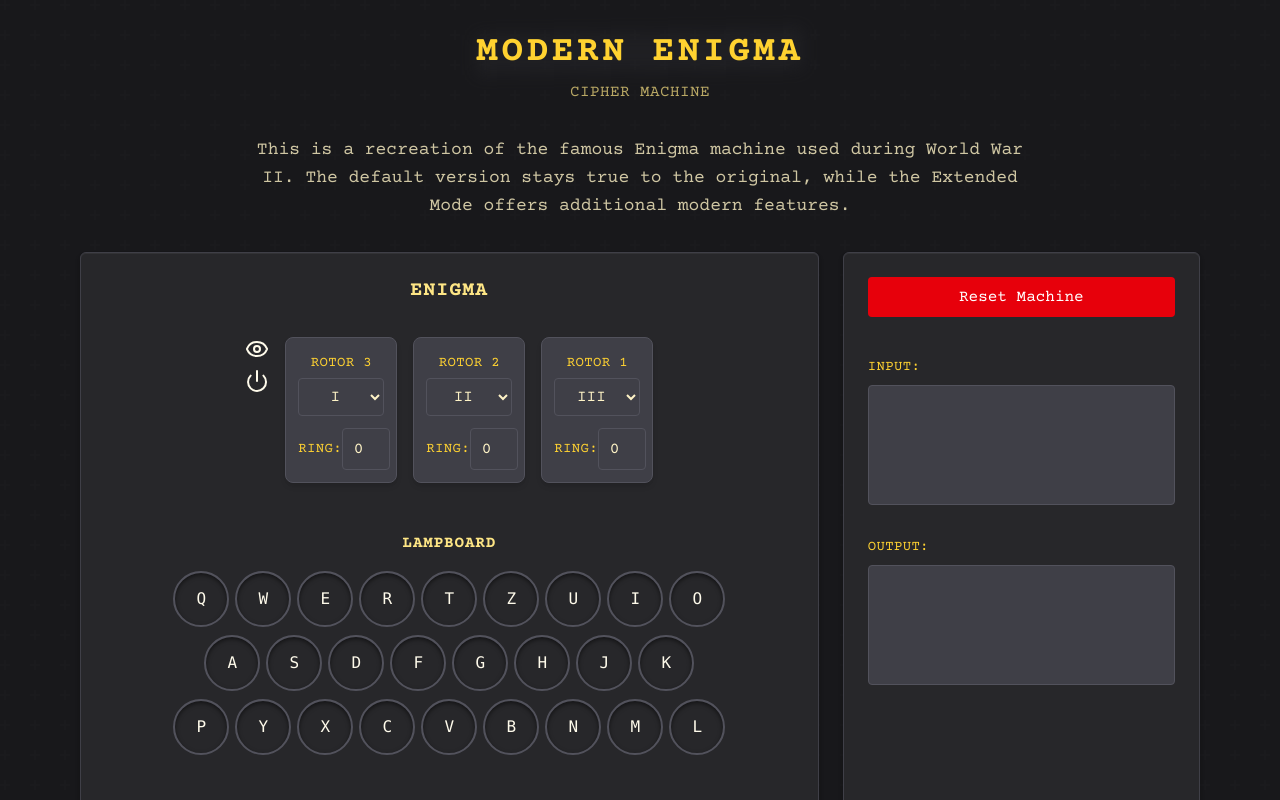
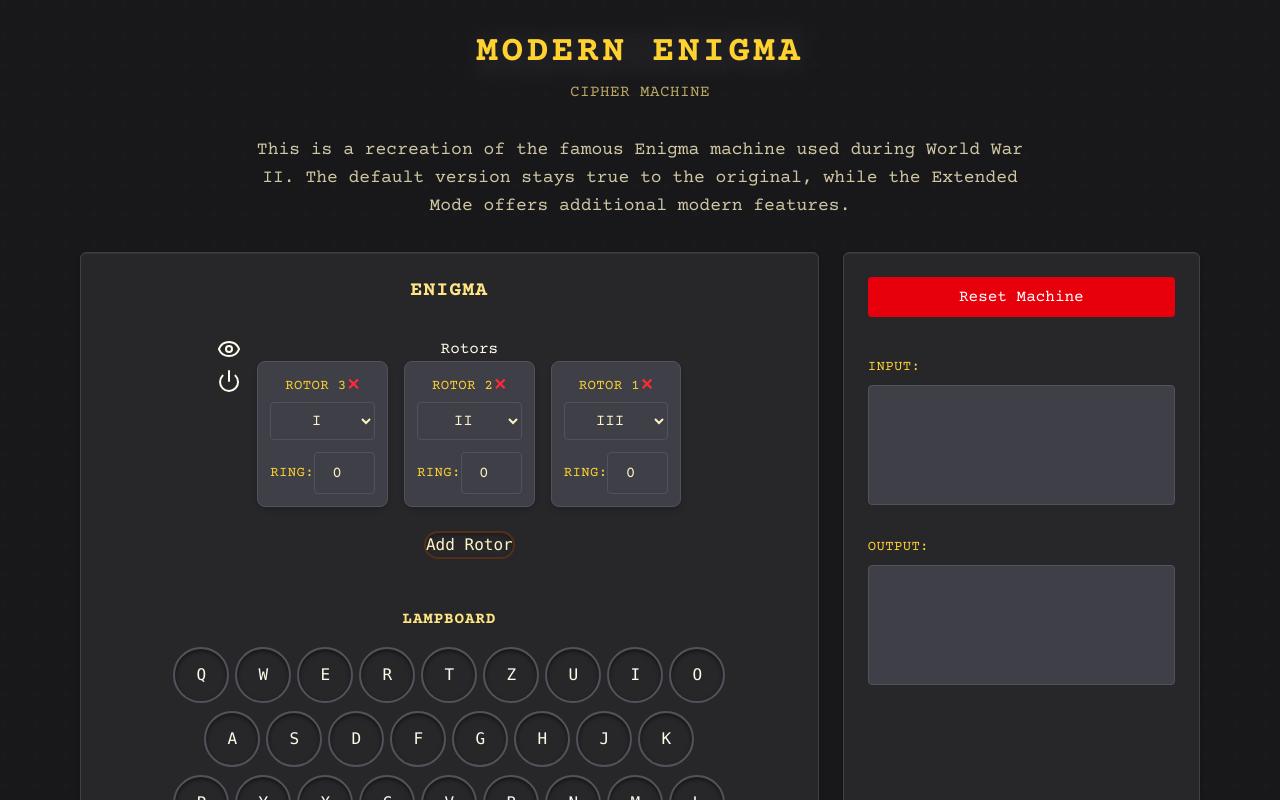
Before and after one commit to kabaskill/enigma-react, a React (Vite) app: page / in a window 1280 px wide. Shown: the top 800 px of the page. Built offline with nearby package versions, Linux system fonts and the light colour scheme.

Commit message:
improvements to rotors

```diff
--- a/src/StateManager.tsx
+++ b/src/StateManager.tsx
@@ -1,6 +1,6 @@
 import {signal} from "@preact/signals-react";
 import {RotorSetting} from "./data/types";
-import {ALPHABET} from "./data/constants";
+import {ALPHABET, ROTORS} from "./data/constants";
 import {cipher} from "./utils/enigmaHelpers";
 
 export const input = signal("");
@@ -83,6 +83,51 @@ export function setActiveLamp(lamp: string | null) {
   activeLamp.value = lamp;
 }
 
+export function getAvailableRotors(currentRotor?: string): string[] {
+  const usedRotors = new Set(rotorSettings.value.map(setting => setting.rotor));
+
+  if (currentRotor) {
+    usedRotors.delete(currentRotor);
+  }
+
+  return Object.keys(ROTORS).filter(rotor => !usedRotors.has(rotor));
+}
+
+export function addRotor() {
+  const availableRotors = getAvailableRotors();
+  if (availableRotors.length === 0) return;
+
+  const newRotor: RotorSetting = {
+    rotor: availableRotors[0],
+    ringSetting: 0
+  };
+
+  rotorSettings.value = [...rotorSettings.value, newRotor];
+}
+
+export function removeRotor(index: number) {
+  if (rotorSettings.value.length <= 1) return;
+
+  const newSettings = [...rotorSettings.value];
+  newSettings.splice(index, 1);
+  rotorSettings.value = newSettings;
+}
+
+export function updateRotor(index: number, newRotor: string) {
+  const newSettings = [...rotorSettings.value];
+
+  const usedRotors = new Set(
+    rotorSettings.value
+      .filter((_, i) => i !== index)
+      .map(setting => setting.rotor)
+  );
+
+  if (usedRotors.has(newRotor)) return;
+
+  newSettings[index] = {...newSettings[index], rotor: newRotor};
+  rotorSettings.value = newSettings;
+}
+
 export function processChar(character: string) {
   const char = character.toUpperCase();
   if (ALPHABET.includes(char) || char === " ") {
@@ -97,15 +142,19 @@ export function processChar(character: string) {
     setOutput(newOutput);
     setActiveLamp(cipheredChar.toUpperCase());
 
-    if (char !== " ") {
+    if (char !== " " && rotorSettings.value.length > 0) {
       const newSettings = [...rotorSettings.value];
+
       newSettings[0].ringSetting = (newSettings[0].ringSetting + 1) % 26;
-      if (newSettings[0].ringSetting === 0) {
-        newSettings[1].ringSetting = (newSettings[1].ringSetting + 1) % 26;
-        if (newSettings[1].ringSetting === 0) {
-          newSettings[2].ringSetting = (newSettings[2].ringSetting + 1) % 26;
+
+      for (let i = 0; i < newSettings.length - 1; i++) {
+        if (newSettings[i].ringSetting === 0) {
+          newSettings[i+1].ringSetting = (newSettings[i+1].ringSetting + 1) % 26;
+        } else {
+          break;
         }
       }
+
       setRotorSettings(newSettings);
     }
   }
--- a/src/components/Enigma/EnigmaComponent.tsx
+++ b/src/components/Enigma/EnigmaComponent.tsx
@@ -1,11 +1,11 @@
 import {useEffect, useRef} from "react";
 import {input, output, setInput, setActiveLamp, processChar} from "../../StateManager";
-import RotorSelector from "./RotorSelector";
 import Lampboard from "./Lampboard";
 import Plugboard from "./Plugboard";
 import Controls from "./Controls";
 import KeyboardToggle from "./KeyboardToggle";
 import Reset from "./Reset";
+import RotorSection from "./RotorSection";
 
 export default function EnigmaComponent() {
   const textareaRef = useRef<HTMLTextAreaElement>(null);
@@ -44,10 +44,8 @@ export default function EnigmaComponent() {
           <h2 className="enigma-header text-xl mb-6">Enigma</h2>
 
           <div className="flex justify-center gap-4 mb-8 mt-2">
-        <Controls modName="rotors"/>
-            <RotorSelector index={0} />
-            <RotorSelector index={1} />
-            <RotorSelector index={2} />
+            <Controls modName="rotors" />
+            <RotorSection />
           </div>
 
           <div className="w-full max-w-3xl mx-auto">
--- /dev/null
+++ b/src/components/Enigma/RotorSection.tsx
@@ -0,0 +1,32 @@
+import RotorSelector from "./RotorSelector";
+import { rotorSettings, addRotor, getAvailableRotors } from "../../StateManager";
+
+export default function RotorSection() {
+  const canAddRotor = getAvailableRotors().length > 0;
+
+  return (
+    <div className="enigma-section">
+      <div className="flex flex-col items-center">
+        <h2 className="enigma-section-title">Rotors</h2>
+
+        <div className="flex gap-4 mb-4">
+          {rotorSettings.value.map((_, index) => (
+            <RotorSelector
+              key={index}
+              index={index}
+            />
+          ))}
+        </div>
+
+        {canAddRotor && (
+          <button
+            onClick={addRotor}
+            className="enigma-button mt-2"
+          >
+            Add Rotor
+          </button>
+        )}
+      </div>
+    </div>
+  );
+}
--- a/src/components/Enigma/RotorSelector.tsx
+++ b/src/components/Enigma/RotorSelector.tsx
@@ -1,15 +1,16 @@
-import {rotorSettings, setRotorSettings} from "../../StateManager";
-import {ROTORS} from "../../data/constants";
+import {rotorSettings, setRotorSettings, updateRotor, removeRotor, getAvailableRotors} from "../../StateManager";
 
 interface RotorSelectorProps {
   index: number;
 }
 
 export default function RotorSelector({index}: RotorSelectorProps) {
+  const currentRotor = rotorSettings.value[index].rotor;
+  // Get available rotors plus the currently selected one
+  const availableRotors = getAvailableRotors(currentRotor);
+
   function handleRotorTypeChange(e: React.ChangeEvent<HTMLSelectElement>) {
-    const newSettings = [...rotorSettings.value];
-    newSettings[index].rotor = e.target.value;
-    setRotorSettings(newSettings);
+    updateRotor(index, e.target.value);
   }
 
   function handleRingSettingChange(e: React.ChangeEvent<HTMLInputElement>) {
@@ -18,22 +19,36 @@ export default function RotorSelector({index}: RotorSelectorProps) {
     setRotorSettings(newSettings);
   }
 
+  function handleRemove() {
+    removeRotor(index);
+  }
+
+  const rotorNumber = rotorSettings.value.length - index;
+
   return (
-    <div className="enigma-rotor w-28">
-      <div className="text-center mb-1">
-        <span className="enigma-label">Rotor {3 - index}</span>
+    <div className="enigma-rotor relative">
+      <div className="text-center mb-1 flex justify-between items-center">
+        <span className="enigma-label">Rotor {rotorNumber}</span>
+        {rotorSettings.value.length > 1 && (
+          <button onClick={handleRemove} className="text-red-500 hover:text-red-700 font-bold" title="Remove rotor">
+            ✕
+          </button>
+        )}
       </div>
 
       <select
-        value={rotorSettings.value[index].rotor}
+        value={currentRotor}
         onChange={handleRotorTypeChange}
         className="enigma-input w-full text-center mb-3 py-1"
       >
-        {Object.keys(ROTORS).map((rotorType) => (
-          <option key={rotorType} value={rotorType}>
-            {rotorType}
-          </option>
-        ))}
+        <option value={currentRotor}>{currentRotor}</option>
+        {availableRotors
+          .filter((rotor) => rotor !== currentRotor)
+          .map((rotorType) => (
+            <option key={rotorType} value={rotorType}>
+              {rotorType}
+            </option>
+          ))}
       </select>
 
       <div className="flex items-center justify-between w-full">
@@ -44,7 +59,7 @@ export default function RotorSelector({index}: RotorSelectorProps) {
           max="25"
           value={rotorSettings.value[index].ringSetting}
           onChange={handleRingSettingChange}
-          className="enigma-input w-12 text-center py-1"
+          className="enigma-input text-center py-1"
         />
       </div>
     </div>
```
